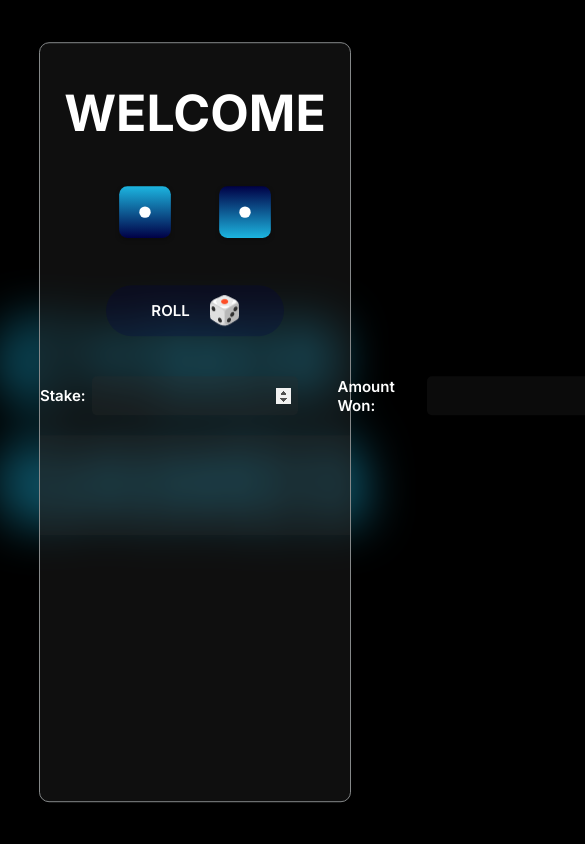
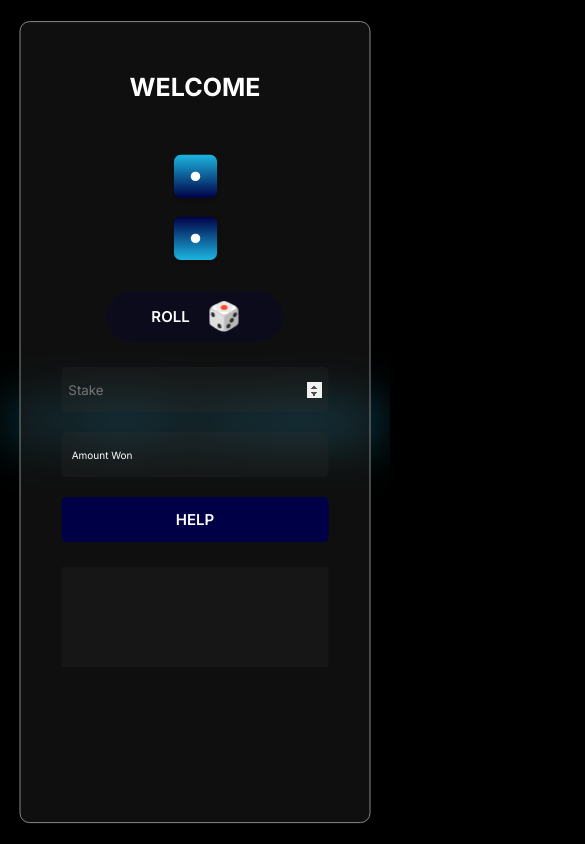
Before and after one commit to designedbyulunji/cyber-dice-game, a plain HTML site: page index.html in a window 390 px wide. Shown: the top 844 px of the page, 585 px wide, since content can reach past the window. Drawn offline with Linux system fonts and the light colour scheme.

Commit message:
Complete Responsive Design

```diff
--- a/index.html
+++ b/index.html
@@ -55,12 +55,15 @@
 							type="number"
 							min="0"
 							autofocus
+							placeholder="Stake"
 						/>
 					</div>
 					<!-- Winnings Output -->
 					<div class="game__controls-amount-won">
 						<p class="amount-won__text">Amount Won:</p>
-						<span class="amount-won"></span>
+						<span class="amount-won">
+							<p class="small-screen-amount">Amount Won</p>
+						</span>
 					</div>
 					<!-- Winnings Output -->
 					<div class="game__controls-help-btn">
--- a/styles.css
+++ b/styles.css
@@ -200,6 +200,14 @@ header {
 
 .amount-won {
 	width: 20em;
+
+	display: flex;
+	align-items: center;
+}
+
+.small-screen-amount {
+	display: none;
+	padding: 0 0.5em;
 }
 
 .stake-indicator,
@@ -265,3 +273,254 @@ button {
 	color: #fff;
 	font-weight: 600;
 }
+
+.small-screen-amount {
+	align-self: center;
+}
+
+/* Responsive Design */
+/* Laptops Small */
+@media (max-width: 1024px) {
+	.watermark {
+		font-size: 8em;
+	}
+
+	/* Interface Welcome Header */
+	header {
+		margin-top: 3em;
+	}
+
+	.welcome-heading {
+		font-size: 4.5em;
+	}
+
+	/* Interface Dice Container */
+	.dice__container {
+		margin-top: 3em;
+	}
+
+	/* Interface Game Controls */
+	.game__controls {
+		column-gap: 3em;
+		margin-top: 3em;
+	}
+
+	/* Amount Stake Help Container Styles */
+	.stake-amount-help {
+		column-gap: 4em;
+		margin-top: 3em;
+	}
+
+	/* Game output */
+	.game__output {
+		margin-top: 1.5em;
+		min-height: 8.5em;
+	}
+}
+
+/* Tablets */
+@media (max-width: 768px) {
+	.watermark {
+		font-size: 6em;
+	}
+
+	/* Interface Welcome Header */
+	header {
+		margin-top: 2.5em;
+	}
+
+	.welcome-heading {
+		font-size: var(--heading-font-size-small);
+	}
+
+	/* Interface Dice Container */
+	.dice__container {
+		grid-template-columns: auto;
+		grid-template-rows: repeat(2, minmax(0, auto));
+		grid-template-areas:
+			"dice__a-container"
+			"dice__b-container";
+
+		margin-top: 2.5em;
+		row-gap: 1em;
+	}
+
+	.dice__a-container {
+		grid-area: dice__a-container;
+
+		height: auto;
+		width: 5em;
+	}
+
+	.dice__b-container {
+		grid-area: dice__b-container;
+
+		height: auto;
+		width: 5em;
+	}
+
+	/* Interface Game Controls */
+	.game__controls {
+		display: grid;
+		place-content: center;
+		grid-template-columns: auto;
+		grid-template-rows: repeat(3, minmax(0, auto));
+		grid-template-areas:
+			"roll-btn"
+			"stake-amount-help"
+			"game__output";
+		column-gap: 3em;
+		margin-top: 2.5em;
+	}
+
+	/* Amount Stake Help Container Styles */
+
+	.stake-amount-help {
+		grid-area: stake-amount-help;
+		width: 100%;
+
+		display: flex;
+		flex-direction: column;
+		justify-content: space-between;
+
+		row-gap: 2em;
+		margin-top: 2.5em;
+	}
+
+	.stake-indicator,
+	.amount-won__text {
+		align-self: center;
+		font-size: var(--font-size);
+		font-weight: 600;
+
+		display: none;
+	}
+
+	/* Stake Styles */
+	.stake-input,
+	.amount-won {
+		min-height: 35px;
+
+		margin-left: 0;
+		/* display: block; */
+	}
+
+	.amount-won {
+		width: 100%;
+	}
+	/* Game output */
+	.game__output {
+		margin-top: 1.5em;
+		min-height: 5em;
+	}
+
+	.main {
+		overflow-y: scroll;
+	}
+
+	/* Help Button Styles */
+	.btn-help {
+		width: 100%;
+	}
+
+	.small-screen-amount {
+		display: inline;
+		padding: 0 0.5em;
+	}
+}
+
+/* Phones */
+@media (max-width: 430px) {
+	.main {
+		overflow-y: scroll;
+		width: 90%;
+		min-height: 95vh;
+	}
+	.watermark {
+		font-size: var(--watermark-font-small);
+	}
+
+	/* Interface Welcome Header */
+	header {
+		margin-top: 5em;
+	}
+
+	.welcome-heading {
+		font-size: var(--heading-font-size-small);
+	}
+
+	/* Interface Dice Container */
+	.dice__container {
+		margin-top: 5em;
+		row-gap: 1em;
+	}
+
+	.dice__a-container {
+		grid-area: dice__a-container;
+
+		height: auto;
+		width: 5em;
+	}
+
+	.dice__b-container {
+		grid-area: dice__b-container;
+
+		height: auto;
+		width: 5em;
+	}
+
+	/* Interface Game Controls */
+	.game__controls {
+		display: grid;
+		place-content: center;
+		grid-template-columns: auto;
+		grid-template-rows: repeat(3, minmax(0, auto));
+		grid-template-areas:
+			"roll-btn"
+			"stake-amount-help"
+			"game__output";
+		column-gap: 3em;
+		margin-top: 2.5em;
+	}
+
+	/* Amount Stake Help Container Styles */
+
+	.stake-amount-help {
+		grid-area: stake-amount-help;
+		width: 100%;
+
+		display: flex;
+		flex-direction: column;
+		justify-content: space-between;
+
+		row-gap: 2em;
+		margin-top: 2.5em;
+	}
+
+	/* Stake Styles */
+	.stake-input,
+	.amount-won {
+		width: 20em;
+		min-height: 45px;
+
+		margin-left: 0;
+		/* display: block; */
+	}
+
+	.amount-won {
+		width: 100%;
+	}
+	/* Game output */
+	.game__output {
+		margin-top: 2.5em;
+		min-height: 10em;
+		height: auto;
+		overflow-y: scroll;
+	}
+
+	/* Help Button Styles */
+	.btn-help {
+		width: 100%;
+		min-height: 45px;
+	}
+}
```
